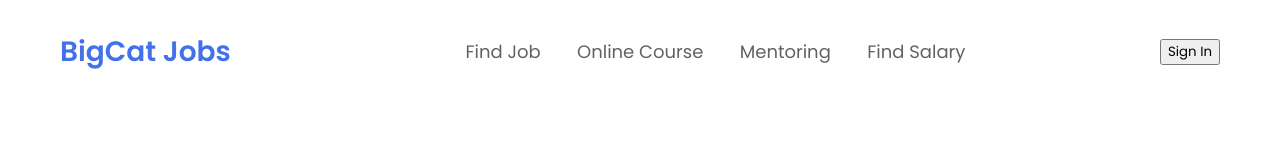
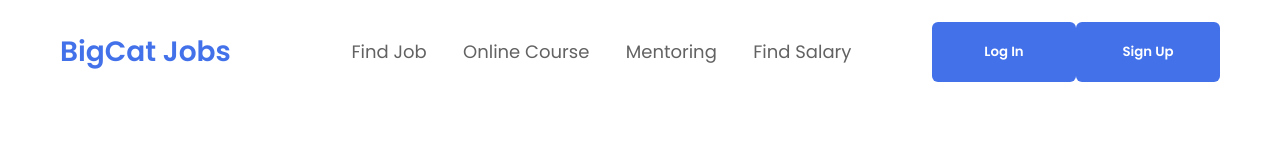
Before and after one commit to mnaufaldillah/BigCat-Jobs, a React (Create React App) app in the folder bigcat-jobs/: page / in a window 1280 px wide. Shown: the top 160 px of the page. Built offline with nearby package versions, Linux system fonts and the light colour scheme.

Commit message:
update button component

```diff
--- a/bigcat-jobs/src/Components/navbar/index.js
+++ b/bigcat-jobs/src/Components/navbar/index.js
@@ -25,7 +25,8 @@ export default function Navbar() {
           </ul>
         </div>
         <div class="navbar-button">
-          <button>Sign In</button>
+          <button>Log In</button>
+          <button>Sign Up</button>
         </div>
       </div>
     </nav>
--- a/bigcat-jobs/src/Components/navbar/style.css
+++ b/bigcat-jobs/src/Components/navbar/style.css
@@ -37,3 +37,14 @@
     color: rgb(98, 98, 98);
     font-weight: 400;
 }
+
+.navbar-button button {
+    width: 144px;
+    height: 60px;
+    padding: 20px;
+    background-color: #4271EA;
+    color: #fff;
+    border-radius: 6px;
+    border: none;
+    font-weight: 600;
+}
```
